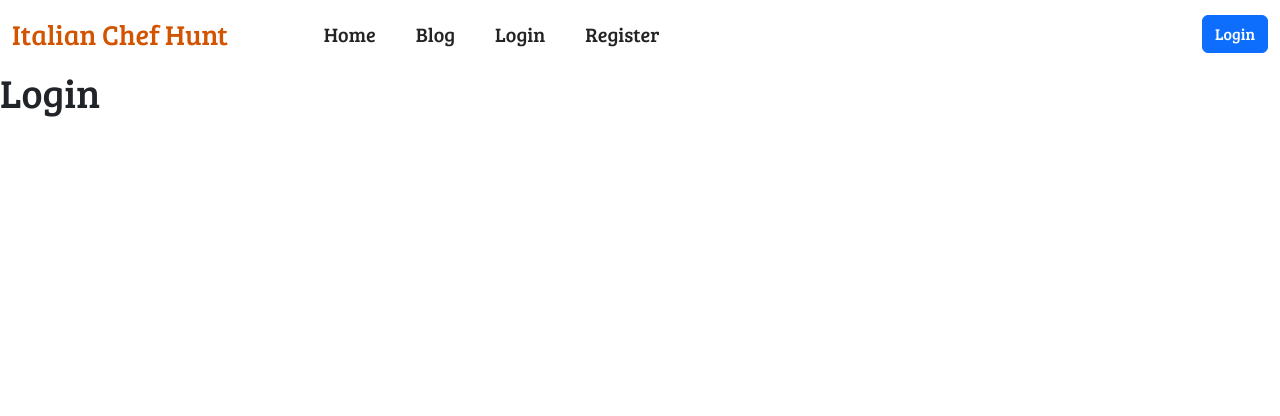
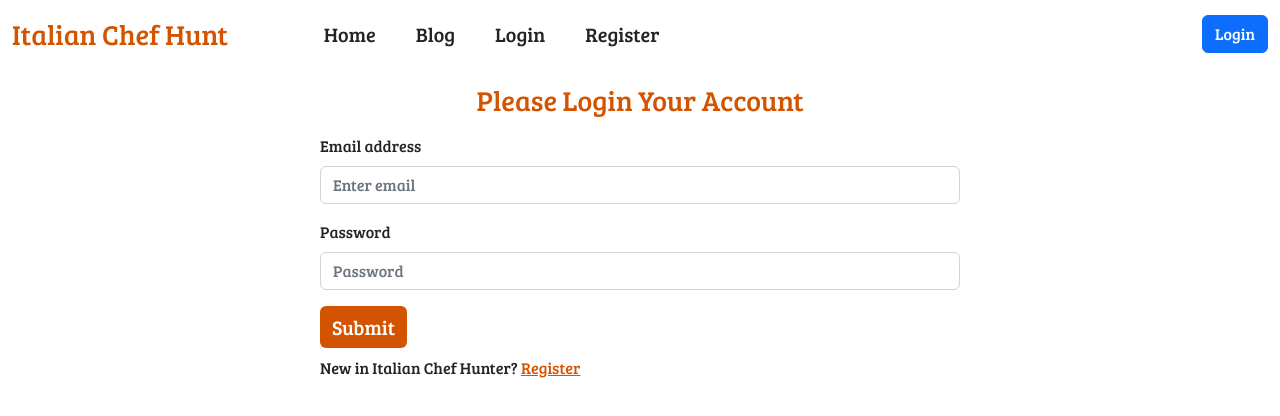
Before and after one commit to thetamimahmed/chef-hunter-client, a React (Vite) app: page /login in a window 1280 px wide. Shown: the top 416 px of the page. Built offline with nearby package versions, Linux system fonts and the light colour scheme.

Commit message:
added login page style

```diff
--- a/src/components/Login.jsx
+++ b/src/components/Login.jsx
@@ -1,9 +1,27 @@
 import React from 'react';
+import { Button, Form } from 'react-bootstrap';
+import {Link} from 'react-router-dom';
 
 const Login = () => {
     return (
         <div>
-            <h1>Login</h1>
+            <h3 className='text-center primary-color my-3'>Please Login Your Account</h3>
+            <Form className='w-50 mx-auto'>
+                <Form.Group className="mb-3" controlId="formBasicEmail">
+                    <Form.Label>Email address</Form.Label>
+                    <Form.Control type="email" name='email' placeholder="Enter email" required />
+                </Form.Group>
+
+                <Form.Group className="mb-3" controlId="formBasicPassword">
+                    <Form.Label>Password</Form.Label>
+                    <Form.Control type="password" name='password' placeholder="Password" required />
+                </Form.Group>
+
+                <Button className='custom-btn' variant="primary" type="submit">
+                    Submit
+                </Button>
+                <p className='mt-2'>New in Italian Chef Hunter? <span><Link className='primary-color' to={"/register"}>Register</Link></span></p>
+            </Form>
         </div>
     );
 };
```
